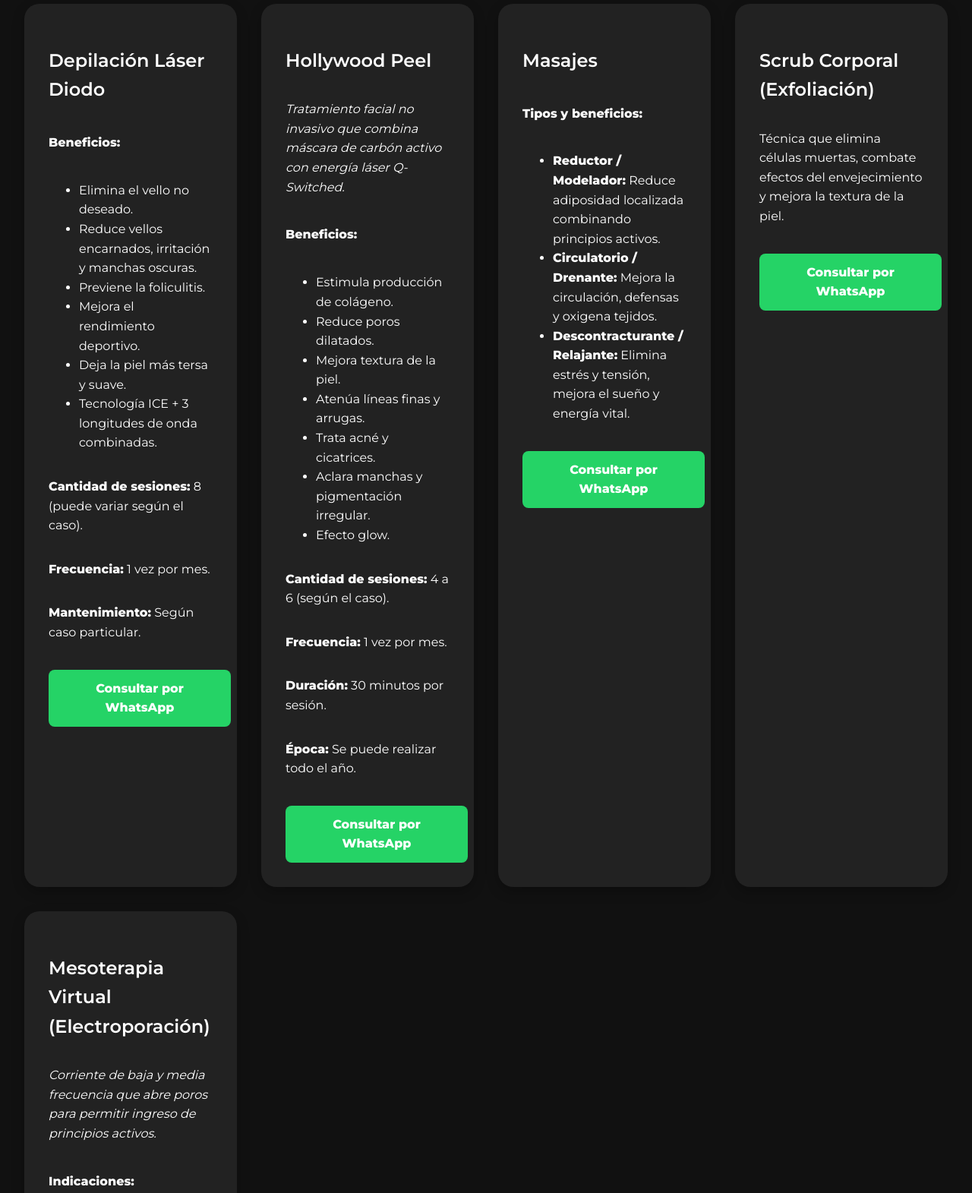
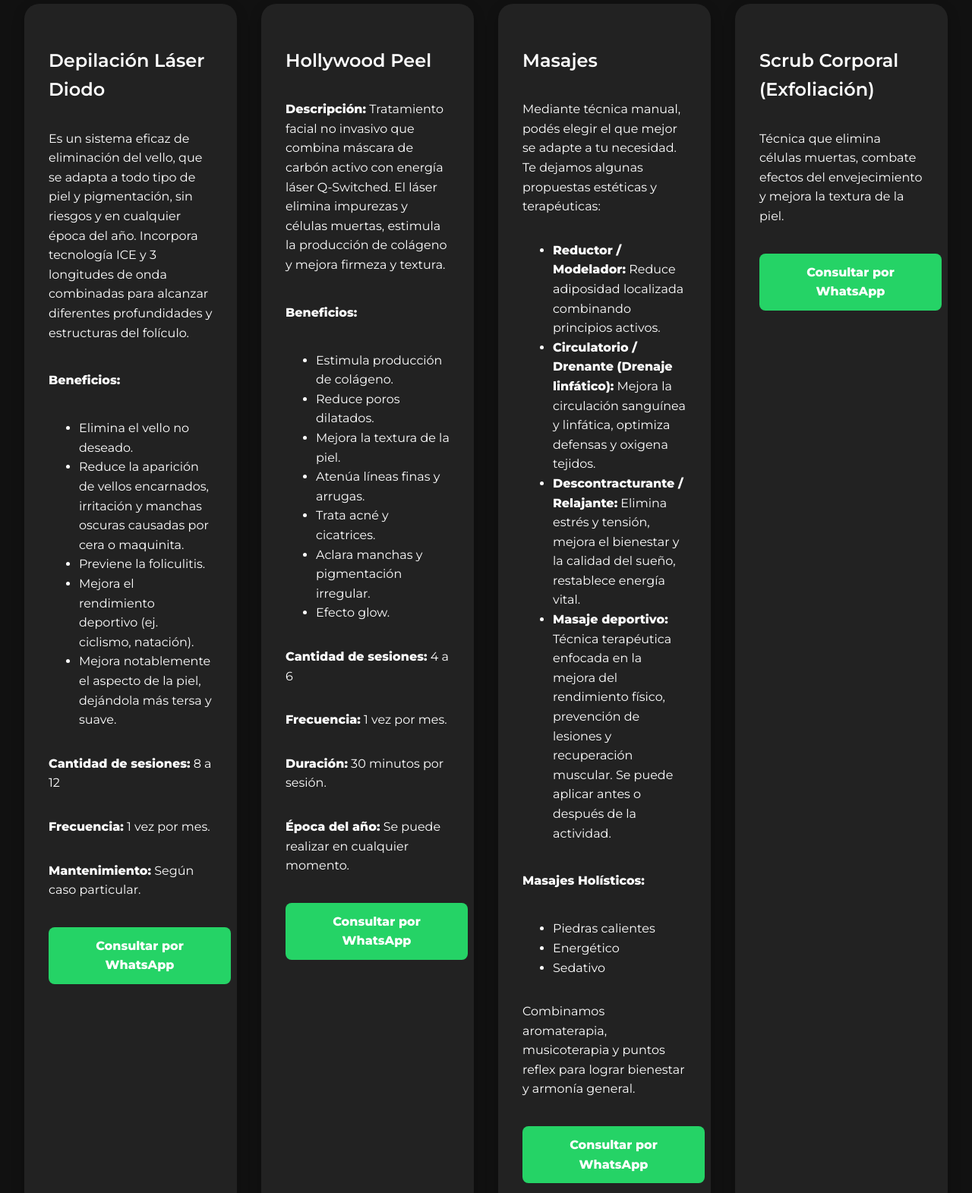
Before and after one commit to elopezgit/uomo, a plain HTML site: page index.html in a window 1280 px wide. Shown: the part 1000-2571 px from the top of the page at 76% size. Drawn offline with Linux system fonts and the light colour scheme.

Commit message:
modificaciones generales

```diff
--- a/index.html
+++ b/index.html
@@ -64,85 +64,90 @@
     <!-- Depilación Láser Diodo -->
     <div class="card">
       <h3>Depilación Láser Diodo</h3>
+      <p>Es un sistema eficaz de eliminación del vello, que se adapta a todo tipo de piel y pigmentación,
+        sin riesgos y en cualquier época del año. Incorpora tecnología ICE y 3 longitudes de onda combinadas
+        para alcanzar diferentes profundidades y estructuras del folículo.</p>
+
       <h4>Beneficios:</h4>
       <ul>
         <li>Elimina el vello no deseado.</li>
-        <li>Reduce vellos encarnados, irritación y manchas oscuras.</li>
+        <li>Reduce la aparición de vellos encarnados, irritación y manchas oscuras causadas por cera o maquinita.</li>
         <li>Previene la foliculitis.</li>
-        <li>Mejora el rendimiento deportivo.</li>
-        <li>Deja la piel más tersa y suave.</li>
-        <li>Tecnología ICE + 3 longitudes de onda combinadas.</li>
+        <li>Mejora el rendimiento deportivo (ej. ciclismo, natación).</li>
+        <li>Mejora notablemente el aspecto de la piel, dejándola más tersa y suave.</li>
       </ul>
-      <p><strong>Cantidad de sesiones:</strong> 8 (puede variar según el caso).</p>
+
+      <p><strong>Cantidad de sesiones:</strong> 8 a 12</p>
       <p><strong>Frecuencia:</strong> 1 vez por mes.</p>
       <p><strong>Mantenimiento:</strong> Según caso particular.</p>
-      <a
-        href="https://wa.me/543816567215?text=Hola,%20estoy%20interesado%20en%20el%20servicio%20Depilación%20Láser%20Diodo.%20Necesito%20más%20información%20y%20quiero%20solicitar%20un%20turno.%20Mis%20datos:%20Nombre:%20___%20/%20Día:%20___%20/%20Hora:%20___"
-        target="_blank"
-        class="whatsapp-btn">
-        Consultar por WhatsApp
-      </a>
+
+      <a href="https://wa.me/543816567215?text=Hola,%20quiero%20más%20información%20sobre%20Depilación%20Láser%20Diodo" target="_blank" class="whatsapp-btn">Consultar por WhatsApp</a>
     </div>
 
     <!-- Hollywood Peel -->
     <div class="card">
       <h3>Hollywood Peel</h3>
-      <p><em>Tratamiento facial no invasivo que combina máscara de carbón activo con energía láser Q-Switched.</em></p>
+      <p><strong>Descripción:</strong> Tratamiento facial no invasivo que combina máscara de carbón activo con energía láser Q-Switched.
+        El láser elimina impurezas y células muertas, estimula la producción de colágeno y mejora firmeza y textura.</p>
+
       <h4>Beneficios:</h4>
       <ul>
         <li>Estimula producción de colágeno.</li>
         <li>Reduce poros dilatados.</li>
-        <li>Mejora textura de la piel.</li>
+        <li>Mejora la textura de la piel.</li>
         <li>Atenúa líneas finas y arrugas.</li>
         <li>Trata acné y cicatrices.</li>
         <li>Aclara manchas y pigmentación irregular.</li>
         <li>Efecto glow.</li>
       </ul>
-      <p><strong>Cantidad de sesiones:</strong> 4 a 6 (según el caso).</p>
+
+      <p><strong>Cantidad de sesiones:</strong> 4 a 6</p>
       <p><strong>Frecuencia:</strong> 1 vez por mes.</p>
       <p><strong>Duración:</strong> 30 minutos por sesión.</p>
-      <p><strong>Época:</strong> Se puede realizar todo el año.</p>
-      <a
-        href="https://wa.me/543816567215?text=Hola,%20estoy%20interesado%20en%20el%20servicio%20Hollywood%20Peel.%20Necesito%20más%20información%20y%20quiero%20solicitar%20un%20turno.%20Mis%20datos:%20Nombre:%20___%20/%20Día:%20___%20/%20Hora:%20___"
-        target="_blank"
-        class="whatsapp-btn">
-        Consultar por WhatsApp
-      </a>
+      <p><strong>Época del año:</strong> Se puede realizar en cualquier momento.</p>
+
+      <a href="https://wa.me/543816567215?text=Hola,%20quiero%20más%20información%20sobre%20Hollywood%20Peel" target="_blank" class="whatsapp-btn">Consultar por WhatsApp</a>
     </div>
 
     <!-- Masajes -->
     <div class="card">
       <h3>Masajes</h3>
-      <h4>Tipos y beneficios:</h4>
+      <p>Mediante técnica manual, podés elegir el que mejor se adapte a tu necesidad.
+         Te dejamos algunas propuestas estéticas y terapéuticas:</p>
+
       <ul>
         <li><strong>Reductor / Modelador:</strong> Reduce adiposidad localizada combinando principios activos.</li>
-        <li><strong>Circulatorio / Drenante:</strong> Mejora la circulación, defensas y oxigena tejidos.</li>
-        <li><strong>Descontracturante / Relajante:</strong> Elimina estrés y tensión, mejora el sueño y energía vital.</li>
+        <li><strong>Circulatorio / Drenante (Drenaje linfático):</strong> Mejora la circulación sanguínea y linfática, optimiza defensas y oxigena tejidos.</li>
+        <li><strong>Descontracturante / Relajante:</strong> Elimina estrés y tensión, mejora el bienestar y la calidad del sueño, restablece energía vital.</li>
+        <li><strong>Masaje deportivo:</strong> Técnica terapéutica enfocada en la mejora del rendimiento físico, prevención de lesiones y recuperación muscular. Se puede aplicar antes o después de la actividad.</li>
       </ul>
-      <a
-        href="https://wa.me/543816567215?text=Hola,%20estoy%20interesado%20en%20el%20servicio%20Masajes.%20Necesito%20más%20información%20y%20quiero%20solicitar%20un%20turno.%20Mis%20datos:%20Nombre:%20___%20/%20Día:%20___%20/%20Hora:%20___"
-        target="_blank"
-        class="whatsapp-btn">
-        Consultar por WhatsApp
-      </a>
+
+      <h4>Masajes Holísticos:</h4>
+      <ul>
+        <li>Piedras calientes</li>
+        <li>Energético</li>
+        <li>Sedativo</li>
+      </ul>
+
+      <p>Combinamos aromaterapia, musicoterapia y puntos reflex para lograr bienestar y armonía general.</p>
+
+      <a href="https://wa.me/543816567215?text=Hola,%20quiero%20más%20información%20sobre%20Masajes" target="_blank" class="whatsapp-btn">Consultar por WhatsApp</a>
     </div>
 
     <!-- Scrub Corporal -->
     <div class="card">
       <h3>Scrub Corporal (Exfoliación)</h3>
       <p>Técnica que elimina células muertas, combate efectos del envejecimiento y mejora la textura de la piel.</p>
-      <a
-        href="https://wa.me/543816567215?text=Hola,%20estoy%20interesado%20en%20el%20servicio%20Scrub%20Corporal.%20Necesito%20más%20información%20y%20quiero%20solicitar%20un%20turno.%20Mis%20datos:%20Nombre:%20___%20/%20Día:%20___%20/%20Hora:%20___"
-        target="_blank"
-        class="whatsapp-btn">
-        Consultar por WhatsApp
-      </a>
+
+      <a href="https://wa.me/543816567215?text=Hola,%20quiero%20más%20información%20sobre%20Scrub%20Corporal" target="_blank" class="whatsapp-btn">Consultar por WhatsApp</a>
     </div>
 
     <!-- Mesoterapia Virtual -->
     <div class="card">
       <h3>Mesoterapia Virtual (Electroporación)</h3>
-      <p><em>Corriente de baja y media frecuencia que abre poros para permitir ingreso de principios activos.</em></p>
+      <p><strong>Descripción:</strong> Emisión de corriente de baja y media frecuencia que abre poros para permitir
+        ingreso de principios activos. Tratamiento no invasivo e indoloro.</p>
+
       <h4>Indicaciones:</h4>
       <ul>
         <li>Adiposidad localizada.</li>
@@ -150,18 +155,16 @@
         <li>Ginecomastia.</li>
         <li>Mejora elasticidad y luminosidad.</li>
       </ul>
-      <p><strong>Cantidad de sesiones:</strong> 10 (según caso).</p>
+
+      <p><strong>Cantidad de sesiones:</strong> 6 a 10</p>
       <p><strong>Frecuencia:</strong> 1 a 2 veces por semana.</p>
-      <a
-        href="https://wa.me/543816567215?text=Hola,%20estoy%20interesado%20en%20el%20servicio%20Mesoterapia%20Virtual.%20Necesito%20más%20información%20y%20quiero%20solicitar%20un%20turno.%20Mis%20datos:%20Nombre:%20___%20/%20Día:%20___%20/%20Hora:%20___"
-        target="_blank"
-        class="whatsapp-btn">
-        Consultar por WhatsApp
-      </a>
+
+      <a href="https://wa.me/543816567215?text=Hola,%20quiero%20más%20información%20sobre%20Mesoterapia%20Virtual" target="_blank" class="whatsapp-btn">Consultar por WhatsApp</a>
     </div>
 
   </div>
 </section>
+
 
 
 
```
